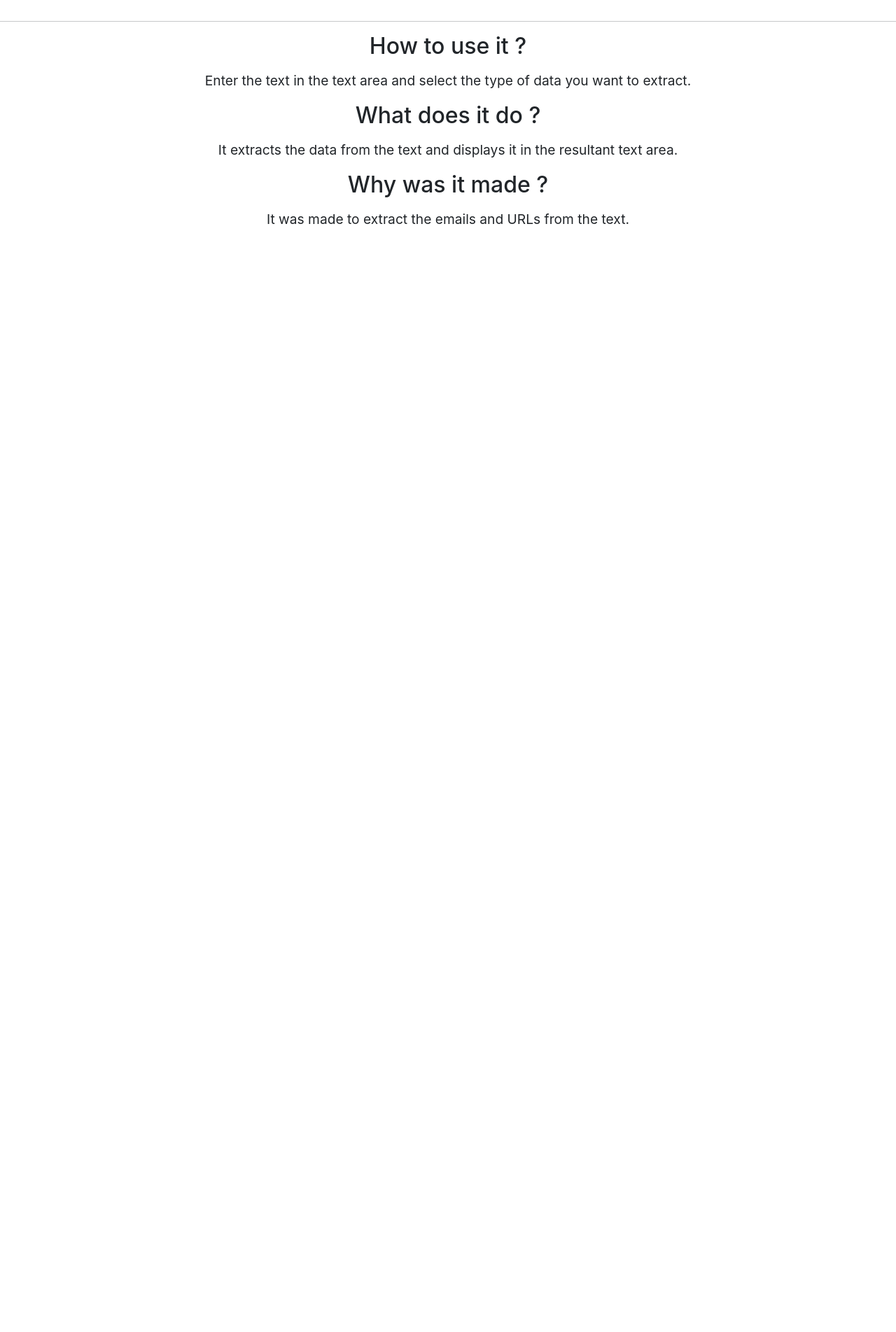
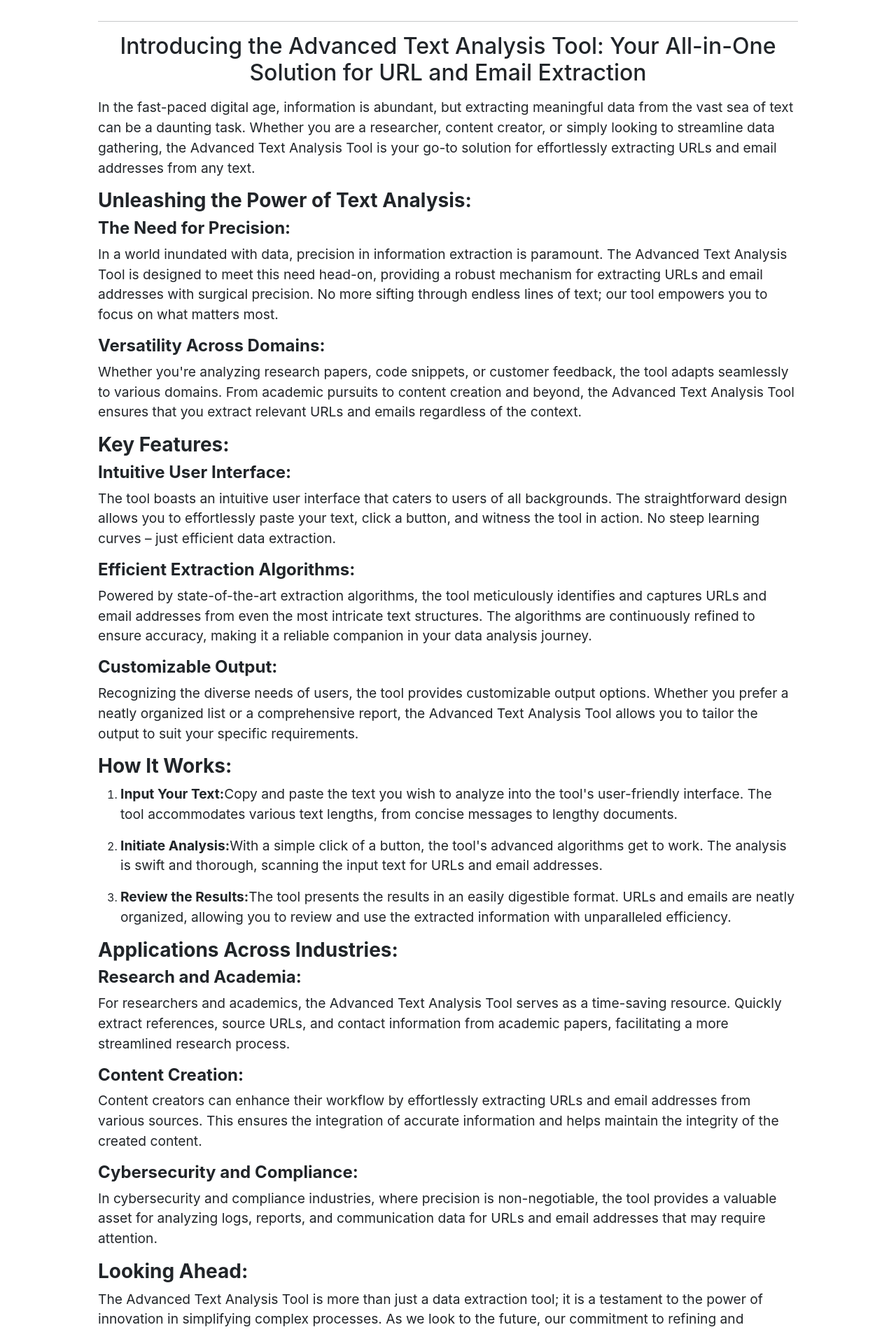
Before and after one commit to codewithpom/TextUtils, a Next.js app: page /extractor in a window 1280 px wide. Shown: the part 560-2463 px from the top of the page at 70% size. Before the commit the page ends 904 px from the top, so only its background shows below. Built offline with nearby package versions, Linux system fonts and the light colour scheme.

Commit message:
Update text and add new content to the Advanced Text Analysis Tool page

```diff
--- a/pages/extractor.js
+++ b/pages/extractor.js
@@ -77,28 +77,48 @@ function App() {
                     alert('Text copied to clipboard !')
                 }}>Copy</button>
 
+                <hr></hr>
+                <h2>Introducing the Advanced Text Analysis Tool: Your All-in-One Solution for URL and Email Extraction</h2>
+                <p>In the fast-paced digital age, information is abundant, but extracting meaningful data from the vast sea of text can be a daunting task. Whether you are a researcher, content creator, or simply looking to streamline data gathering, the Advanced Text Analysis Tool is your go-to solution for effortlessly extracting URLs and email addresses from any text.</p>
+                <h3><strong>Unleashing the Power of Text Analysis:</strong></h3>
+                <h4><strong>The Need for Precision:</strong></h4>
+                <p>In a world inundated with data, precision in information extraction is paramount. The Advanced Text Analysis Tool is designed to meet this need head-on, providing a robust mechanism for extracting URLs and email addresses with surgical precision. No more sifting through endless lines of text; our tool empowers you to focus on what matters most.</p>
+                <h4><strong>Versatility Across Domains:</strong></h4>
+                <p>Whether you&#39;re analyzing research papers, code snippets, or customer feedback, the tool adapts seamlessly to various domains. From academic pursuits to content creation and beyond, the Advanced Text Analysis Tool ensures that you extract relevant URLs and emails regardless of the context.</p>
+                <h3><strong>Key Features:</strong></h3>
+                <h4><strong>Intuitive User Interface:</strong></h4>
+                <p>The tool boasts an intuitive user interface that caters to users of all backgrounds. The straightforward design allows you to effortlessly paste your text, click a button, and witness the tool in action. No steep learning curves – just efficient data extraction.</p>
+                <h4><strong>Efficient Extraction Algorithms:</strong></h4>
+                <p>Powered by state-of-the-art extraction algorithms, the tool meticulously identifies and captures URLs and email addresses from even the most intricate text structures. The algorithms are continuously refined to ensure accuracy, making it a reliable companion in your data analysis journey.</p>
+                <h4><strong>Customizable Output:</strong></h4>
+                <p>Recognizing the diverse needs of users, the tool provides customizable output options. Whether you prefer a neatly organized list or a comprehensive report, the Advanced Text Analysis Tool allows you to tailor the output to suit your specific requirements.</p>
+                <h3><strong>How It Works:</strong></h3>
+                <ol>
+                    <li><p><strong>Input Your Text:</strong>
+                        Copy and paste the text you wish to analyze into the tool&#39;s user-friendly interface. The tool accommodates various text lengths, from concise messages to lengthy documents.</p>
+                    </li>
+                    <li><p><strong>Initiate Analysis:</strong>
+                        With a simple click of a button, the tool&#39;s advanced algorithms get to work. The analysis is swift and thorough, scanning the input text for URLs and email addresses.</p>
+                    </li>
+                    <li><p><strong>Review the Results:</strong>
+                        The tool presents the results in an easily digestible format. URLs and emails are neatly organized, allowing you to review and use the extracted information with unparalleled efficiency.</p>
+                    </li>
+                </ol>
+                <h3><strong>Applications Across Industries:</strong></h3>
+                <h4><strong>Research and Academia:</strong></h4>
+                <p>For researchers and academics, the Advanced Text Analysis Tool serves as a time-saving resource. Quickly extract references, source URLs, and contact information from academic papers, facilitating a more streamlined research process.</p>
+                <h4><strong>Content Creation:</strong></h4>
+                <p>Content creators can enhance their workflow by effortlessly extracting URLs and email addresses from various sources. This ensures the integration of accurate information and helps maintain the integrity of the created content.</p>
+                <h4><strong>Cybersecurity and Compliance:</strong></h4>
+                <p>In cybersecurity and compliance industries, where precision is non-negotiable, the tool provides a valuable asset for analyzing logs, reports, and communication data for URLs and email addresses that may require attention.</p>
+                <h3><strong>Looking Ahead:</strong></h3>
+                <p>The Advanced Text Analysis Tool is more than just a data extraction tool; it is a testament to the power of innovation in simplifying complex processes. As we look to the future, our commitment to refining and expanding the capabilities of the tool remains unwavering. We envision a tool that not only meets your current needs but anticipates and adapts to the evolving landscape of data analysis.</p>
+                <h3><strong>Try It Today:</strong></h3>
+                <p>Experience the efficiency of the Advanced Text Analysis Tool firsthand. Visit our website, paste your text, and witness the seamless extraction of URLs and email addresses. Join the ranks of researchers, content creators, and professionals who have elevated their data analysis game with this indispensable tool.</p>
+                <p>In a world where information is king, the Advanced Text Analysis Tool reigns supreme, empowering you to extract valuable insights with unparalleled precision and ease. Welcome to the future of text analysis – where efficiency meets excellence.</p>
 
             </div>
-            <hr></hr>
-            {/* write about it */}
-            <div className='text-center'>
-                <h2>How to use it ?</h2>
-                <p>
-                    Enter the text in the text area and select the type of data you want to extract.
-                </p>
-            </div>
-            <div className='text-center'>
-                <h2>What does it do ?</h2>
-                <p>
-                    It extracts the data from the text and displays it in the resultant text area.
-                </p>
-            </div>
-            <div className='text-center'>
-                <h2>Why was it made ?</h2>
-                <p>
-                    It was made to extract the emails and URLs from the text.
-                </p>
-            </div>
+
 
 
             <style jsx>{`
```
